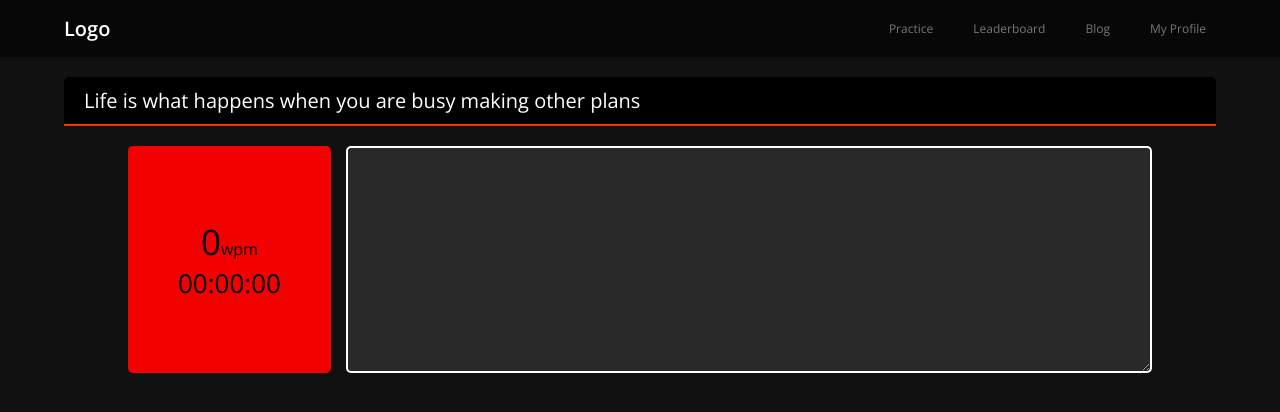
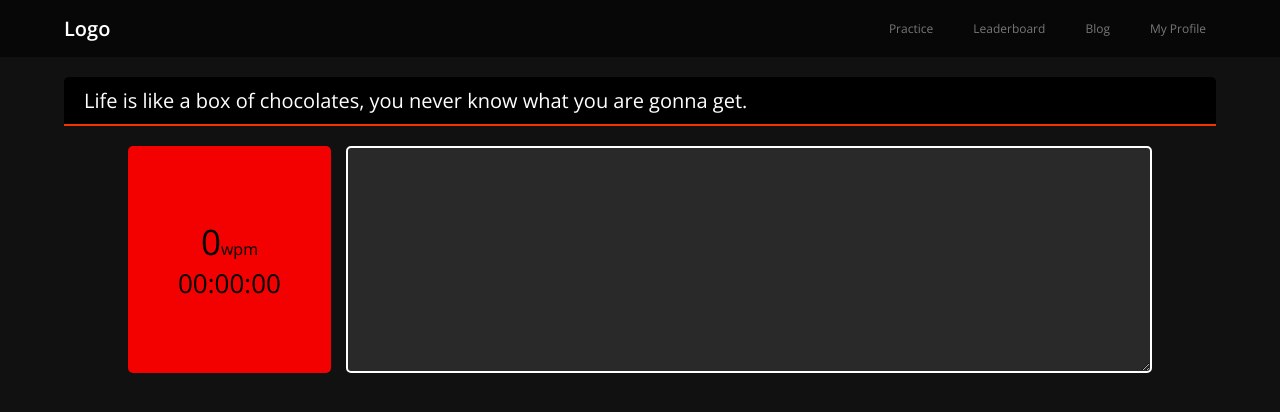
Before and after one commit to hrshainik/typing-speed-checker, a plain HTML site: page index.html in a window 1280 px wide. Drawn offline with nearby package versions, Linux system fonts and the light colour scheme.

Commit message:
Change Provided Text

```diff
--- a/index.html
+++ b/index.html
@@ -23,7 +23,9 @@
     </nav>
 
     <div class="text">
-      <p>Life is what happens when you are busy making other plans</p>
+      <p>
+        Life is like a box of chocolates, you never know what you are gonna get.
+      </p>
     </div>
     <main>
       <div class="result">
```
